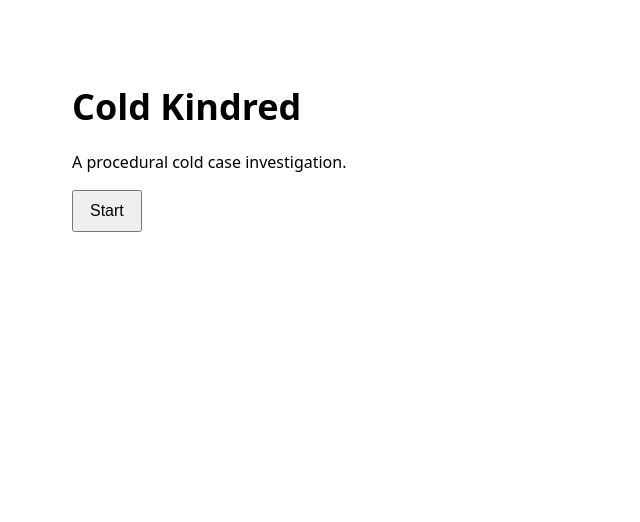
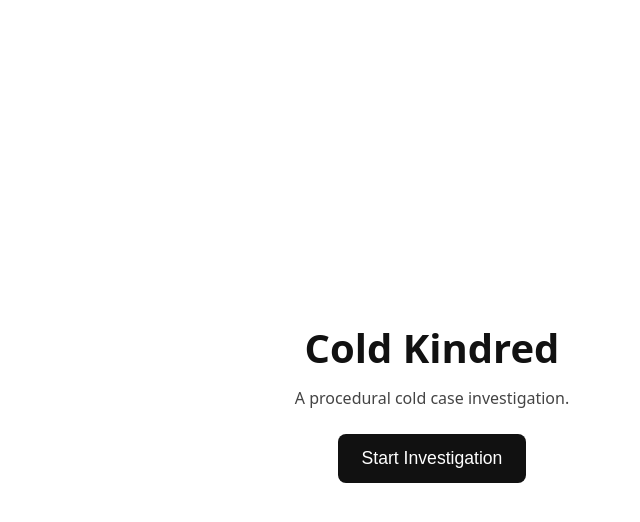
Before and after one commit to GarrettPetersen/cold-kindred, a website built with Vite: page index.html in a window 1280 px wide. Shown: the whole page, without its empty margins (208-848 px from the left). Built offline with nearby package versions, Linux system fonts and the light colour scheme.

Commit message:
landing screen

```diff
--- a/index.html
+++ b/index.html
@@ -3,6 +3,8 @@
   <head>
     <meta charset="UTF-8" />
     <meta name="viewport" content="width=device-width, initial-scale=1.0" />
+    <meta name="color-scheme" content="light" />
+    <meta name="theme-color" content="#ffffff" />
     <title>Cold Kindred</title>
   </head>
   <body>
--- a/src/main.js
+++ b/src/main.js
@@ -4,12 +4,14 @@ const app = document.getElementById('app');
 
 app.innerHTML = `
   <main>
-    <h1>Cold Kindred</h1>
-    <p>A procedural cold case investigation.</p>
-    <button id="start">Start</button>
+    <section class="hero">
+      <h1>Cold Kindred</h1>
+      <p class="tagline">A procedural cold case investigation.</p>
+      <button id="start" class="start">Start Investigation</button>
+    </section>
   </main>
 `;
 
 document.getElementById('start').addEventListener('click', () => {
-    alert('Simulation coming soon.');
+  alert('Simulation coming soon.');
 });
--- a/src/style.css
+++ b/src/style.css
@@ -1,25 +1,64 @@
 :root {
-    color-scheme: light dark;
+    color-scheme: light;
+}
+
+* {
+    box-sizing: border-box;
+}
+
+html,
+body,
+#app {
+    height: 100%;
 }
 
 body {
     margin: 0;
     font-family: ui-sans-serif, system-ui, -apple-system, Segoe UI, Roboto, Helvetica, Arial, "Apple Color Emoji", "Segoe UI Emoji";
     line-height: 1.5;
+    background: #ffffff;
+    color: #111111;
 }
 
 main {
-    max-width: 720px;
-    margin: 10vh auto;
-    padding: 0 16px;
+    height: 100%;
+    display: grid;
+    place-items: center;
+    padding: 24px;
+}
+
+.hero {
+    text-align: center;
 }
 
 h1 {
-    font-size: 2.25rem;
+    font-size: 2.5rem;
     margin: 0 0 8px;
 }
 
-button {
-    padding: 10px 16px;
-    font-size: 1rem;
+p.tagline {
+    margin: 0 0 24px;
+    color: #444;
 }
+
+button.start {
+    -webkit-appearance: none;
+    appearance: none;
+    background: #111;
+    color: #fff;
+    border: none;
+    border-radius: 8px;
+    padding: 14px 24px;
+    font-size: 1.1rem;
+    cursor: pointer;
+    transition: transform 120ms ease, opacity 120ms ease, background 120ms ease;
+}
+
+button.start:hover {
+    transform: translateY(-1px);
+}
+
+button.start:active {
+    transform: translateY(0);
+    opacity: 0.9;
+}
```
